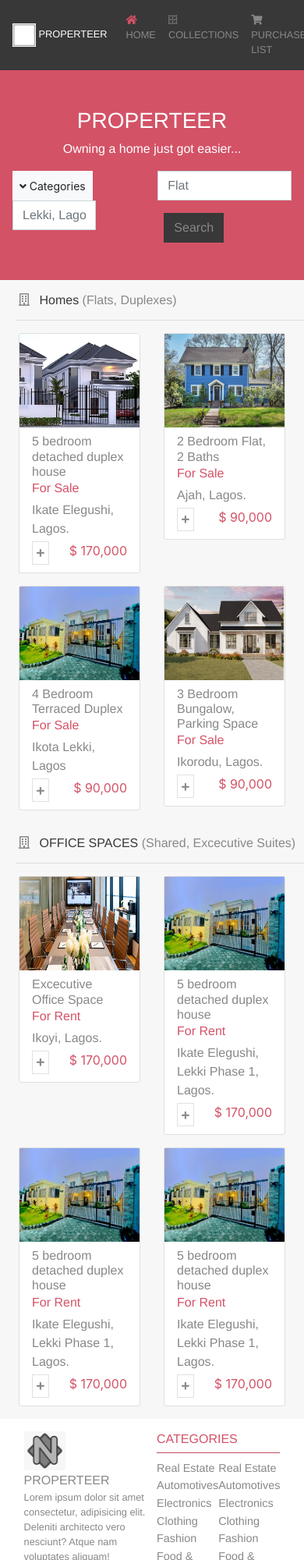
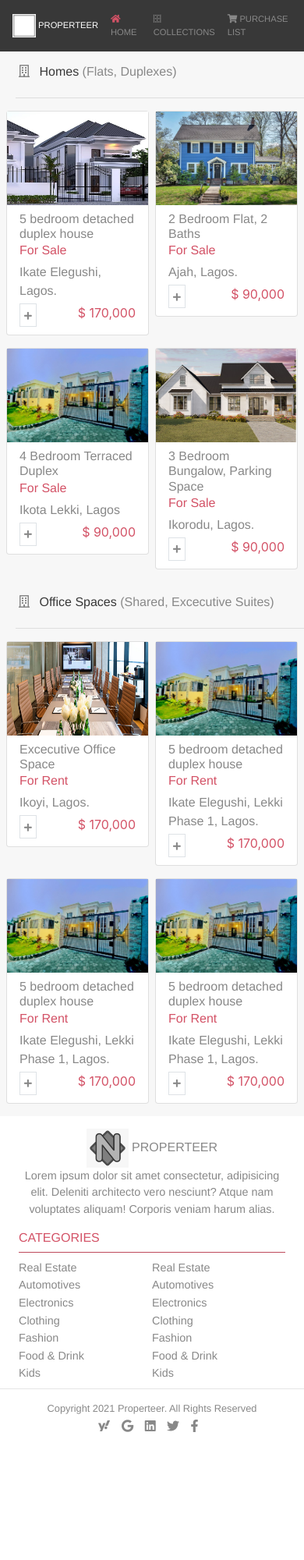
Before and after one commit to Moreneecoder/properteer, a plain HTML site: page index.html in a window 390 px wide. Shown: the top 2000 px of the page at 78% size. After the commit the page ends 1849 px from the top, so only its background shows below. Drawn offline with nearby package versions, Linux system fonts and the light colour scheme.

Commit message:
fix broken responsiveness on mobile view

```diff
--- a/index.html
+++ b/index.html
@@ -10,27 +10,29 @@
 </head>
 <body>
 
-    <nav class="navbar navbar-expand bg-black">
+    <nav class="navbar navbar-expand justify-content-md-center bg-black">
         <a class="navbar-brand logo-link medium-font text-white" href="#">
            <img class="logo-img" src="assets/images/square.jpg" alt=""> PROPERTEER
         </a>
 
         <ul class="navbar-nav">
-            <li class="nav-item light-font"><a href="#" class="nav-link grey"><i class="fas fa-home pink mr-1"></i> HOME</a></li>
-            <li class="nav-item light-font"><a href="#" class="nav-link grey"><i class="fas fa-border-none mr-1"></i> COLLECTIONS</a></li>
-            <li class="nav-item light-font"><a href="" class="nav-link grey"><i class="fas fa-shopping-cart mr-1"></i> PURCHASE LIST</a></li>
+            <li class="nav-item light-font mr-3 mx-md-0"><a href="#" class="nav-link grey px-0 px-md-3"><i class="fas fa-home pink"></i> HOME</a></li>
+            <li class="nav-item light-font mr-3 mx-md-0"><a href="#" class="nav-link grey px-0 px-md-3"><i class="fas fa-border-none"></i> COLLECTIONS</a></li>
+            <li class="nav-item light-font mr-md-3 mx-md-0"><a href="#" class="nav-link grey px-0 px-md-3"><i class="fas fa-shopping-cart"></i> PURCHASE LIST</a></li>
+            <li class="nav-item medium-font d-none d-md-inline"><a href="#" class="nav-link btn bg-pink text-white">P0ST AN AD</a></li>
         </ul>
+
     </nav>
 
     <main>
-        <section class="search-wrapper bg-pink py-5 px-3 text-white">
+        <section class="search-wrapper d-none d-md-block bg-pink py-5 px-5 text-white">
             <h3 class="text-center bold-font">PROPERTEER</h3>
             <p class="text-center medium-font">Owning a home just got easier...</p>
 
             <section class="search-bar">
-                <form class="d-flex justify-content-between flex-wrap" action="#">
+                <form class="d-flex flex-wrap justify-content-center" action="#">
 
-                    <div class="btn-group">
+                    <div class="btn-group search-dropdown-wrapper">
                         <button class="btn btn-sm btn-light search-dropdown remove-border-radius dropdown-toggle" type="button" data-toggle="dropdown" aria-haspopup="true" aria-expanded="false">
                             <i class="fas fa-angle-down"></i> Categories
                         </button>
@@ -44,7 +46,7 @@
                     <input type="text" class="form-control light-font remove-border-radius search-bar-input" placeholder="Flat">
                     <input type="text" class="form-control light-font remove-border-radius search-bar-location" placeholder="Lekki, Lagos">
 
-                    <button class="btn bg-black grey light-font mx-auto remove-border-radius mt-3 mt-md-0 mx-md-0">Search</button>
+                    <button class="search-btn btn bg-black grey light-font mx-auto remove-border-radius mt-3 mt-md-0 mx-md-0">Search</button>
 
                 </form>
             </section>
@@ -54,10 +56,12 @@
         <section class="properties bg-off-white pt-3">
             <section class="homes">
                 <h6 class="black medium-font ml-4"><i class="far fa-building grey mr-2"></i> Homes <span class="grey light-font">(Flats, Duplexes)</span></h6>
-                <hr width="95%" align="right" class="title-divider">
+                <hr class="title-divider float-right">
 
-                <div class="row homes-wrapper px-4">
-                    <div class="col-6 office-item mb-3">
+                <div class="clear-float"></div>
+
+                <div class="row homes-wrapper mx-1">
+                    <div class="col-6 office-item px-1 mb-3">
                         <div class="card">
                             <a href="#"><img class="homes-item-img img-fluid" src="assets/images/house-img-1.jpg" alt="house-image"></a>
 
@@ -83,12 +87,13 @@
                         </div>
                     </div>
 
-                    <div class="col-6 homes-item mb-3">
+                    <div class="col-6 homes-item px-1 mb-3">
                         <div class="card">
                             <a href="#"><img class="homes-item-img img-fluid" src="assets/images/2-bedroom-img.jpg" alt="house-image"></a>
 
                             <div class="homes-item-text mx-3 mt-2">
-                                <a class="text-decoration-none" href="#"><h6 class="medium-font grey my-0">2 Bedroom Flat, 2 Baths</h6></a>                                <p class="medium-font pink my-0">For Sale</p>
+                                <a class="text-decoration-none" href="#"><h6 class="medium-font grey my-0">2 Bedroom Flat, 2 Baths</h6></a>
+                                <p class="medium-font pink my-0">For Sale</p>
                                 <p class="light-font grey my-1">Ajah, Lagos.</p>
                             </div>
 
@@ -109,7 +114,7 @@
                         </div>
                     </div>
 
-                    <div class="col-6 homes-item mb-3">
+                    <div class="col-6 homes-item px-1 mb-3">
                         <div class="card">
                             <a href="#"><img class="homes-item-img img-fluid" src="assets/images/hot-ad-image1.jpg" alt="house-image"></a>
 
@@ -137,7 +142,7 @@
                         </div>
                     </div>
 
-                    <div class="col-6 homes-item mb-3">
+                    <div class="col-6 homes-item px-1 mb-3">
                         <div class="card">
                             <a href="#"><img class="homes-item-img img-fluid" src="assets/images/3-bedroom-img.jpg" alt="house-image"></a>
 
@@ -168,11 +173,13 @@
             </section>
 
             <section class="office-space mt-3">
-                <h6 class="black medium-font ml-4"><i class="far fa-building grey mr-2"></i> OFFICE SPACES <span class="grey light-font">(Shared, Excecutive Suites)</span></h6>
-                <hr width="95%" align="right" class="title-divider">
+                <h6 class="black medium-font ml-4"><i class="far fa-building grey mr-2"></i> Office Spaces <span class="grey light-font">(Shared, Excecutive Suites)</span></h6>
+                <hr class="title-divider float-right">
 
-                <div class="row office-wrapper px-4">
-                    <div class="col-6 office-item mb-3">
+                <div class="clear-float"></div>
+
+                <div class="row office-wrapper mx-1">
+                    <div class="col-6 office-item px-1 mb-3">
                         <div class="card">
                             <a href="#"><img class="homes-item-img img-fluid" src="assets/images/office-space-1.jpg" alt="house-image"></a>
 
@@ -199,7 +206,7 @@
                         </div>
                     </div>
 
-                    <div class="col-6 office-item mb-3">
+                    <div class="col-6 office-item px-1 mb-3">
                         <div class="card">
                             <a href="#"><img class="homes-item-img img-fluid" src="assets/images/hot-ad-image1.jpg" alt="house-image"></a>
 
@@ -227,7 +234,7 @@
                         </div>
                     </div>
 
-                    <div class="col-6 office-item mb-3">
+                    <div class="col-6 office-item px-1 mb-3">
                         <div class="card">
                             <img class="homes-item-img img-fluid" src="assets/images/hot-ad-image1.jpg" alt="house-image">
 
@@ -255,7 +262,7 @@
                         </div>
                     </div>
 
-                    <div class="col-6 office-item mb-3">
+                    <div class="col-6 office-item px-1 mb-3">
                         <div class="card">
                             <a href="#"><img class="homes-item-img img-fluid" src="assets/images/hot-ad-image1.jpg" alt="house-image"></a>
 
@@ -291,7 +298,7 @@
 
     <footer>
         <section class="footer-menu mx-4 pt-3">
-            <section class="footer-note">
+            <section class="footer-note text-center">
                 <a class="footer-logo-link medium-font grey text-decoration-none" href="#">
                     <img class="footer-logo" src="assets/images/dummy-logo.png" alt=""> PROPERTEER
                 </a>
@@ -314,7 +321,7 @@
                         <a class="grey light-font text-decoration-none" href="#">Kids</a><br>
                     </section>
 
-                    <section class="links-a">
+                    <section class="links-b">
                         <a class="grey light-font text-decoration-none" href="#">Real Estate</a><br>
                         <a class="grey light-font text-decoration-none" href="#">Automotives</a><br>
                         <a class="grey light-font text-decoration-none" href="#">Electronics</a><br>
@@ -329,12 +336,12 @@
 
         <hr class="mt-2 mb-1">
 
-        <section class="footer-base light-font mx-4 pt-3 pb-5">
-            <div class="footer-credit float-left">
+        <section class="footer-base light-font mx-4 py-2 text-center">
+            <div class="footer-credit float-md-left">
                 <small class="grey">Copyright 2021 Properteer. All Rights Reserved</small>
             </div>
 
-            <div class="social-links grey float-right">
+            <div class="social-links grey float-md-right">
                 <i class="fab fa-yahoo"></i>
                 <i class="fab fa-google"></i>
                 <i class="fab fa-linkedin"></i>
--- a/styles.css
+++ b/styles.css
@@ -50,17 +50,21 @@
   background-color: #f7f7f7;
 }
 
+.clear-float {
+  clear: both;
+}
+
 .logo-img {
   width: 30px;
 }
 
 .search-location,
 .logo-link {
-  font-size: 0.8em;
+  font-size: 0.7em;
 }
 
 .nav-link {
-  font-size: 0.8em;
+  font-size: 0.7em;
 }
 
 .homes h5 span {
@@ -80,6 +84,10 @@
 .result-item-action button {
   border-radius: 0;
   padding: 0 5px 3px 5px;
+}
+
+.title-divider {
+  width: 95%;
 }
 
 .image-arrows {
@@ -113,14 +121,24 @@
   height: 38px;
 }
 
+.search-dropdown-wrapper {
+  width: 15%;
+  margin-right: 0.5%;
+}
+
 .search-bar-input {
-  flex-basis: 48%;
+  flex-basis: 49.5%;
+  margin-right: 0.5%;
   background-clip: border-box;
 }
 
 .search-bar-location {
-  flex-basis: 30%;
+  flex-basis: 29.5%;
   background-clip: border-box;
+}
+
+.search-btn {
+  flex-basis: 20%;
 }
 
 .remove-border-radius {
@@ -136,17 +154,8 @@
   height: 50px;
 }
 
-.footer-menu {
-  display: flex;
-  justify-content: space-around;
-}
-
-.footer-note {
-  flex-basis: 46%;
-}
-
 .footer-note p {
-  font-size: 0.8em;
+  font-size: 0.9em;
 }
 
 .footer-links-wrapper {
@@ -161,7 +170,7 @@
 .links-a,
 .links-b {
   font-size: 0.9em;
-  flex-basis: 40%;
+  flex-basis: 50%;
 }
 
 .background-image-style {
@@ -211,3 +220,39 @@
 .remove-hover-effect:hover {
   color: #383838;
 }
+
+@media only screen and (max-width: 375px) {
+  .nav-link {
+    font-size: 0.6em;
+  }
+
+  .nav-item {
+    margin: 0 !important;
+    margin-right: 7px !important;
+  }
+
+  .logo-img {
+    width: 20px;
+  }
+}
+
+@media only screen and (min-width: 768px) {
+  .nav-link {
+    font-size: 0.8em;
+  }
+
+  .search-bar-input {
+    flex-basis: 25%;
+    margin-right: 0.5%;
+  }
+
+  .search-bar-location {
+    flex-basis: 25%;
+    background-clip: border-box;
+    margin-right: 0.5%;
+  }
+
+  .logo-link {
+    font-size: 0.9em;
+  }
+}
```
Also changed, not shown: search-results.html (+12 -9 lines).
